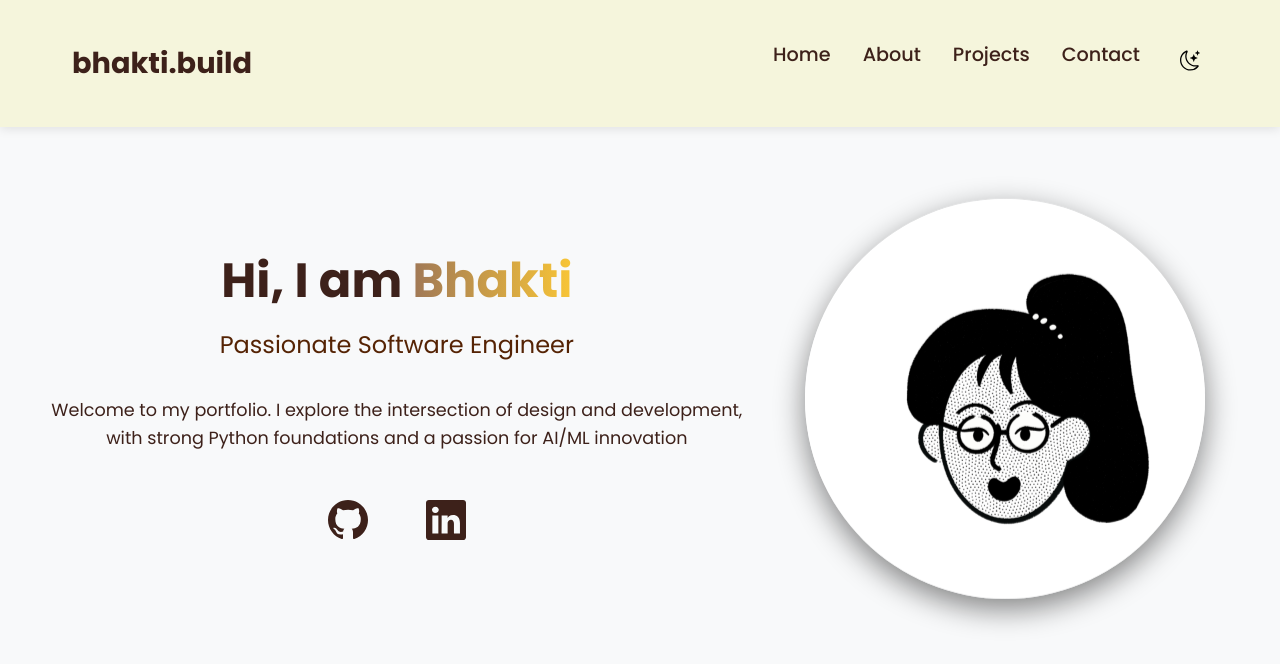
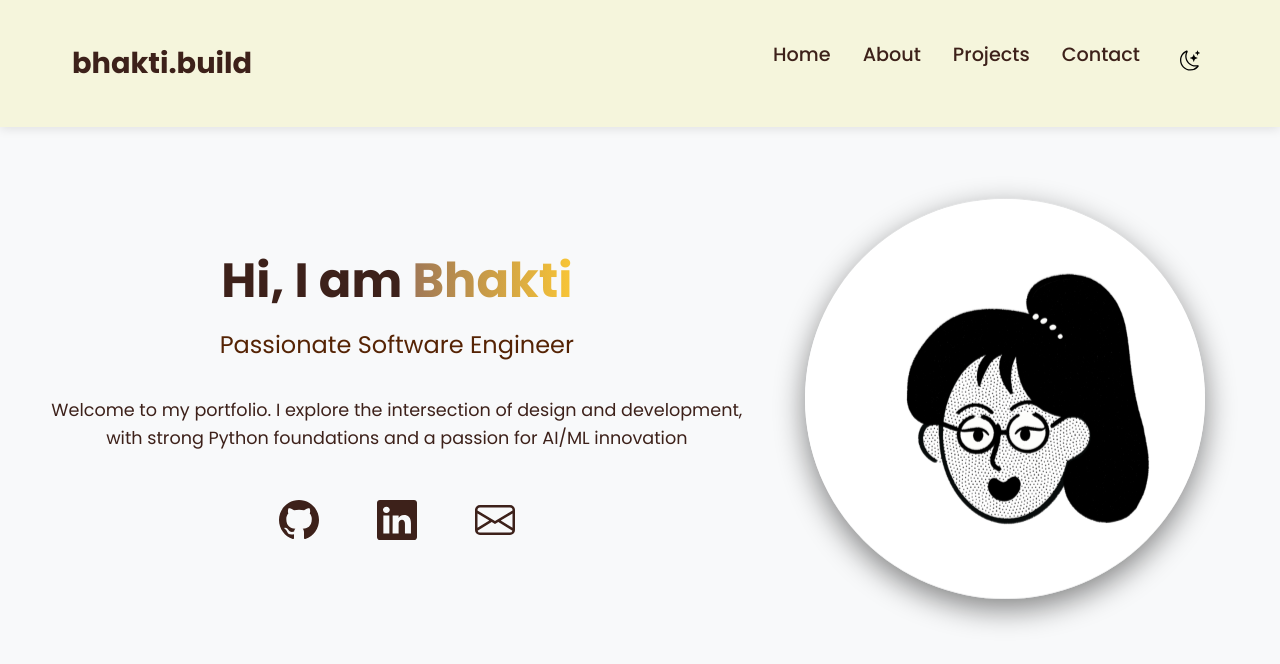
Before and after one commit to davebhakti/my-portfolio, a React (Create React App) app: page / in a window 1280 px wide. Shown: the top 664 px of the page. Built offline with nearby package versions, Linux system fonts and the light colour scheme.

Commit message:
Added my email address

```diff
--- a/src/components/Header.css
+++ b/src/components/Header.css
@@ -70,7 +70,7 @@
 }
 
 .nav-link:hover {
-  color: rgb(119, 3, 3);
+  color: #903b06;
 }
 
 /* Dark Mode Styles */
--- a/src/components/Header.jsx
+++ b/src/components/Header.jsx
@@ -17,7 +17,7 @@
           <Link to="/" className="nav-link">Home</Link>
           <Link to="/about" className="nav-link">About</Link>
           <Link to="/projects" className="nav-link">Projects</Link>
-          <Link to="/contact" className="nav-link">Contact</Link>
+          <Link to="mailto:bddave@uci.edu" className="nav-link">Contact</Link>
           <button
             onClick={()=> setDarkMode(!darkMode)}
             className='dark-mode-toggle'
--- a/src/components/Hero.css
+++ b/src/components/Hero.css
@@ -84,7 +84,7 @@
 }
 
 .hero-social-links a:hover{
-    color: #552304;
+    color: #903b06;
 }
 
 /* Dark Mode */
--- a/src/components/Hero.jsx
+++ b/src/components/Hero.jsx
@@ -35,6 +35,17 @@
             </svg>
           </a>
 
+          <a
+          href="mailto:bddave@uci.edu"
+          target="_blank"
+          rel="noopener noreferrer"
+          aria-label="Email"
+          >
+            <svg xmlns="http://www.w3.org/2000/svg" width="50" height="40" fill="currentColor" class="bi bi-envelope" viewBox="0 0 16 16">
+              <path d="M0 4a2 2 0 0 1 2-2h12a2 2 0 0 1 2 2v8a2 2 0 0 1-2 2H2a2 2 0 0 1-2-2zm2-1a1 1 0 0 0-1 1v.217l7 4.2 7-4.2V4a1 1 0 0 0-1-1zm13 2.383-4.708 2.825L15 11.105zm-.034 6.876-5.64-3.471L8 9.583l-1.326-.795-5.64 3.47A1 1 0 0 0 2 13h12a1 1 0 0 0 .966-.741M1 11.105l4.708-2.897L1 5.383z"/>
+            </svg>
+          </a>
+
           {/* Add more social links as needed */}
         </div>
       </div>
```
